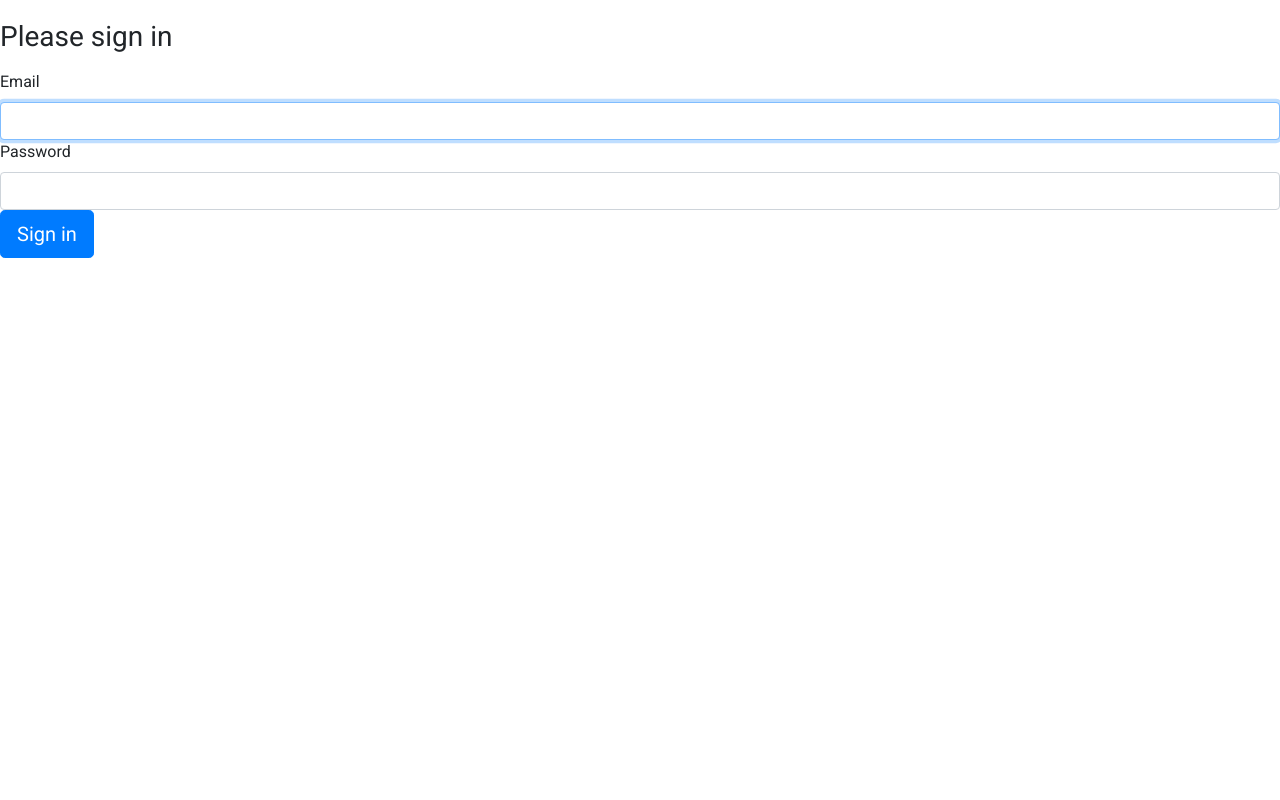
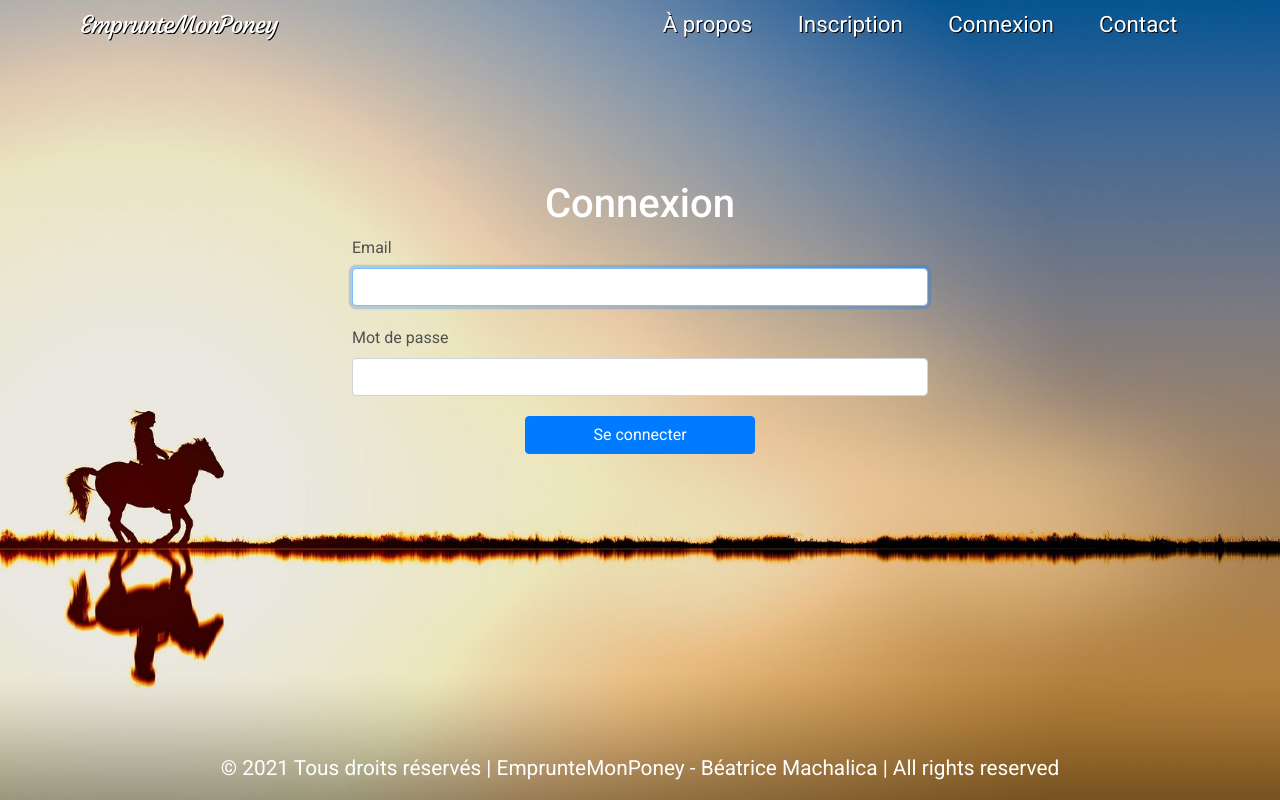
Before and after one commit to beatricemachalica/EmprunteMonPoney, a Symfony app: template templates/security/login.html.twig in a window 1280 px wide. Run offline with Twig, Linux system fonts and the light colour scheme; the template is opened without the code that fills it, so the values that code supplies are empty; some libraries are stand-ins or nearby versions.

Commit message:
update mailer

```diff
--- a/composer.json
+++ b/composer.json
@@ -21,6 +21,7 @@
         "symfony/flex": "^1.3.1",
         "symfony/form": "5.3.*",
         "symfony/framework-bundle": "5.3.*",
+        "symfony/google-mailer": "5.3.*",
         "symfony/http-client": "5.3.*",
         "symfony/intl": "5.3.*",
         "symfony/mailer": "5.3.*",
--- a/public/css/style.css
+++ b/public/css/style.css
@@ -26,7 +26,9 @@ strong {
 .whiteFt {
   color: white;
 }
-
+.mt-20 {
+  margin-top: 20px;
+}
 /* main container margin auto */
 .marginContainer {
   width: 85%;
@@ -391,7 +393,11 @@ header .burger {
   text-align: justify;
 }
 .layout figure {
-  width: 100%;
+  width: 130%;
+}
+.layout img {
+  border-radius: 25px;
+  filter: drop-shadow(0 0 0.25rem rgb(66, 64, 64));
 }
 .layout {
   width: 75%;
@@ -463,6 +469,15 @@ footer {
   justify-content: center;
 }
 
+/* small footer */
+.articleSmallFooter {
+  bottom: 0;
+  position: absolute;
+  width: 100%;
+  font-size: 1.3rem;
+  justify-content: center;
+}
+
 /* forms */
 form {
   padding: 20px 0 25px 0;
@@ -478,30 +493,22 @@ form {
   position: relative;
 }
 .littleForm {
-  width: 65%;
+  width: 45%;
   margin: auto;
   position: relative;
   top: 160px;
+  color: rgb(80, 80, 80);
 }
-.littleForm textarea {
-  border: none !important;
-  background-color: rgb(110, 110, 110) !important;
-  color: white !important;
+.littleForm input {
+  /* border: none !important; */
+  /* background-color: rgb(230, 230, 230) !important; */
+  color: rgb(120, 120, 120) !important;
 }
-.text-muted {
-  color: black !important;
+.centerButton {
+  width: 100%;
+  display: flex;
+  justify-content: center;
 }
-.loginForm,
-.registerForm {
-  color: white;
+.centerButton button {
+  width: 40%;
 }
-.loginForm input {
-  border: none !important;
-  background-color: rgb(110, 110, 110) !important;
-  color: white !important;
-}
-.registerForm input {
-  border: none !important;
-  background-color: rgb(110, 110, 110) !important;
-  color: white !important;
-}
--- a/templates/security/login.html.twig
+++ b/templates/security/login.html.twig
@@ -1,9 +1,19 @@
 {% extends 'base.html.twig' %}
 
-{% block title %}Inscription Emprunte Mon Poney
+{% block title %}EmprunteMonPoney connexion
 {% endblock %}
 
 {% block body %}
+
+	<div class="backgroundForm">
+
+		{% block header %}
+			{% include "smallHeader.html.twig" %}
+		{% endblock %}
+
+		{% block container %}
+
+			<div class="littleForm">
 				<form method="post">
 					{% if error %}
 						<div class="alert alert-danger">{{ error.messageKey|trans(error.messageData, 'security') }}</div>
@@ -17,28 +27,32 @@
 						</div>
 					{% endif %}
 
-		<h1 class="h3 mb-3 font-weight-normal">Please sign in</h1>
+					<h1 class="text-center" style="color:white;">Connexion</h1>
 					<label for="inputEmail">Email</label>
 					<input type="email" value="{{ last_username }}" name="email" id="inputEmail" class="form-control" autocomplete="email" required autofocus>
-		<label for="inputPassword">Password</label>
+					<div class="mt-20">
+						<label for="inputPassword">Mot de passe</label>
 						<input type="password" name="password" id="inputPassword" class="form-control" autocomplete="current-password" required>
+					</div>
 
 					<input
 					type="hidden" name="_csrf_token" value="{{ csrf_token('authenticate') }}">
 
-		{#
-				        Uncomment this section and add a remember_me option below your firewall to activate remember me functionality.
-				        See https://symfony.com/doc/current/security/remember_me.html
+					{# Uncomment this section and add a remember_me option below your firewall to activate remember me functionality. See https://symfony.com/doc/current/security/remember_me.html<div class="checkbox mb-3"><label><input type="checkbox" name="_remember_me"> Remember me</label></div>#}
 
-				        <div class="checkbox mb-3">
-				            <label>
-				                <input type="checkbox" name="_remember_me"> Remember me
-				            </label>
+					<div class="centerButton">
+						<button type="submit" class="btn btn-primary mt-20">
+							Se connecter</button>
 					</div>
-				    #}
+				</form>
+			</div>
 
-		<button class="btn btn-lg btn-primary" type="submit">
-			Sign in
-		</button>
-	</form>
 		{% endblock %}
+
+		{% block footer %}
+			{% include "smallFooter.html.twig" %}
+		{% endblock %}
+
+	</div>
+
+{% endblock %}
--- /dev/null
+++ b/templates/smallFooter.html.twig
@@ -0,0 +1,7 @@
+{% block footer %}
+	<article class="flex articleSmallFooter">
+		<p class="whiteFt">
+			© 2021 Tous droits réservés | EmprunteMonPoney - Béatrice Machalica | All rights reserved
+		</p>
+	</article>
+{% endblock %}
--- /dev/null
+++ b/templates/smallHeader.html.twig
@@ -0,0 +1,31 @@
+{% block header %}
+	<!-- navigation -->
+	<nav class="mainNav flex visible" id="mainNav">
+		<a href="{{path('home')}}" class="logo">
+			<span>
+				EmprunteMonPoney
+			</span>
+		</a>
+		<div class="flex">
+			<a href="#">À propos</a>
+			<a href="{{path('app_register')}}">Inscription</a>
+			<a href="{{path('app_login')}}">Connexion</a>
+			<a href="#">Contact</a>
+			{% if is_granted("ROLE_ADMIN") %}
+				<a href="{{path('admin')}}">
+					Admin
+				</a>
+			{% endif %}
+			{% if is_granted("ROLE_USER") %}
+				<a href="{{path('app_logout')}}">Déconnexion</a>
+			{% endif %}
+		</div>
+	</nav>
+
+	<!-- menu burger -->
+	<div class="burger">
+		<span></span>
+		<span></span>
+		<span></span>
+	</div>
+{% endblock %}
```
Also changed, not shown: src/Form/RegistrationFormType.php (+22 -8 lines), templates/home/index.html.twig (+18 -3 lines), templates/mainFooter.html.twig (deleted, +0 -53 lines), templates/registration/register.html.twig (+21 -38 lines), public/img/concours.jpg (added), public/img/ethologie.jpg (added), public/img/transparent_head_horse.png (deleted), 3 other files. Lines whose indentation alone changed are shown as unchanged.
